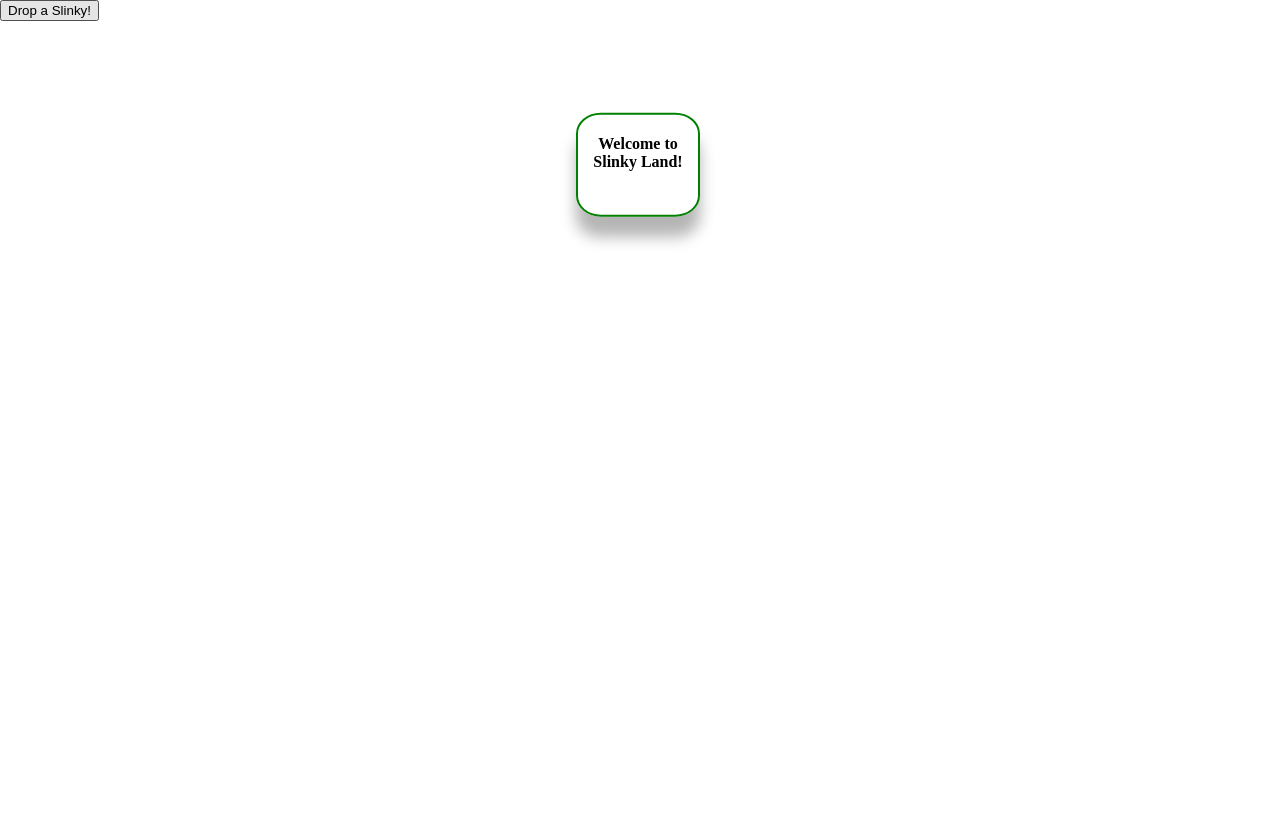
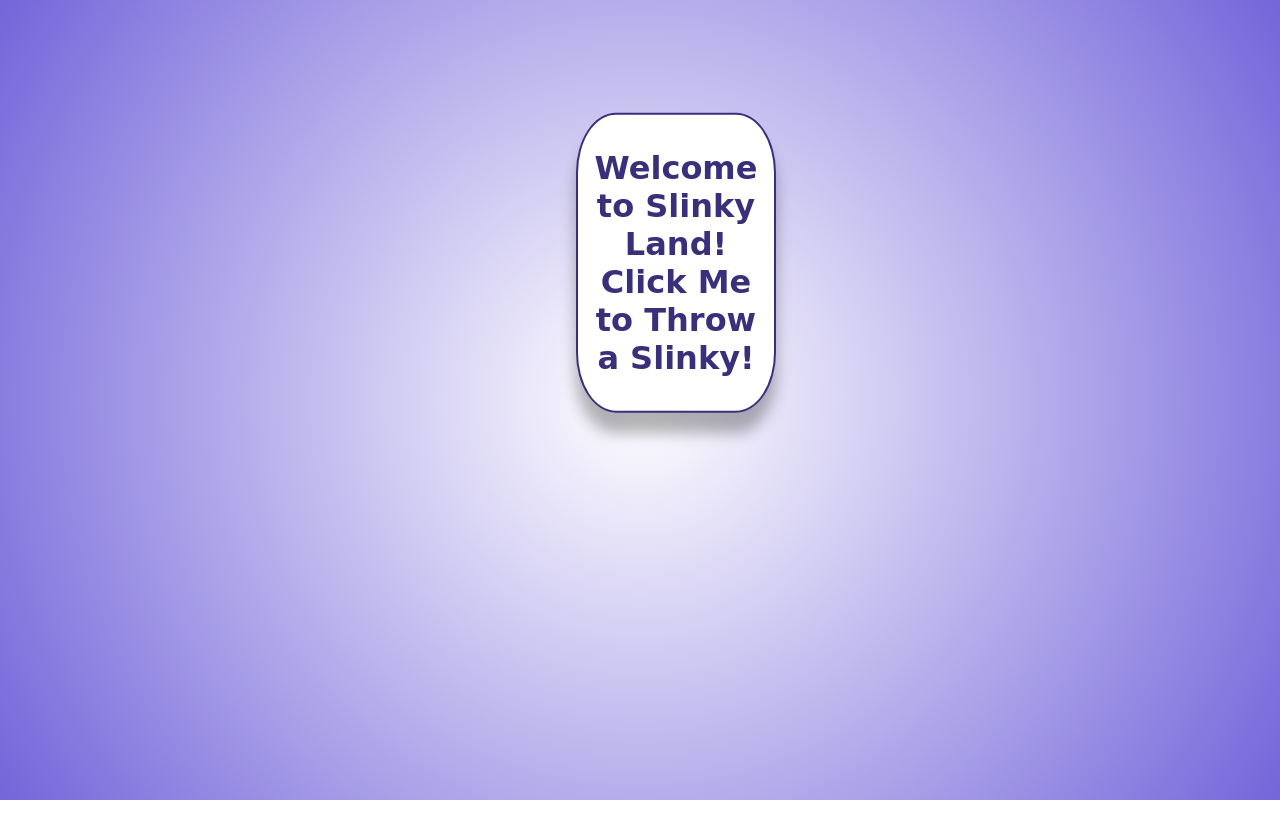
Before and after one commit to sarah-due/JS-Art, a plain HTML site: page index.html in a window 1280 px wide. After the commit the page ends 804 px from the top, so only its background shows below. Drawn offline with Linux system fonts and the light colour scheme; a web font is replaced by a local one.

Commit message:
Delete h1 and add button styling

```diff
--- a/css/art.css
+++ b/css/art.css
@@ -2,22 +2,37 @@ body {
   margin: 0;
 }
 
-h1 {
-  height: 60px;
-  width: 100px;
+canvas {
+  background: #fff; /* For browsers that do not support gradients */
+  background: -webkit-radial-gradient(circle, #fff, #7465da); /* Safari */
+  background: -o-radial-gradient(circle, #fff, #7465da); /* Opera 11.6 to 12.0 */
+  background: -moz-radial-gradient(circle, #fff, #7465da); /* Firefox 3.6 to 15 */
+  background: radial-gradient(circle, #fff, #7465da); /* Standard syntax */
+}
+
+button {
+  height: 300px;
+  width: 200px;
   margin: auto;
   margin-top: 10%;
   padding: 20px 10px;
-  font-size: inherit;
-  border: 2px solid green;
+  font-size: 32px;
+  font-family: "Amatica SC", cursive;
+  font-weight: bold;
+  color: #392f7b;
+  background-color: #fff;
+  border: 2px solid #392f7b;
   border-radius: 20%;
   text-align: center;
   left: 45%;
   position: absolute;
+  z-index: 999;
+  cursor: pointer;
   box-shadow: 0 5px 15px 0px rgba(0,0,0,0.6);
 	transform: translatey(0px);
 	animation: float 3s ease-in-out infinite;
 }
+
 
 
 @keyframes float {
--- a/index.html
+++ b/index.html
@@ -3,6 +3,7 @@
   <head>
     <meta charset="utf-8">
     <link rel="stylesheet" type="text/css" href="css/art.css">
+    <link href="https://fonts.googleapis.com/css?family=Amatica+SC:700" rel="stylesheet">
     <script>
       // shim layer with setTimeout fallback
       window.requestAnimFrame = (function(){
@@ -20,8 +21,7 @@
   </head>
 
   <body>
-    <h1> Welcome to Slinky Land! </h1>
-    <button id="button"> Drop a Slinky! </button>
+    <button id="button"> Welcome to Slinky Land! Click Me to Throw a Slinky! </button>
     <canvas>
     </canvas>
   </body>
```
